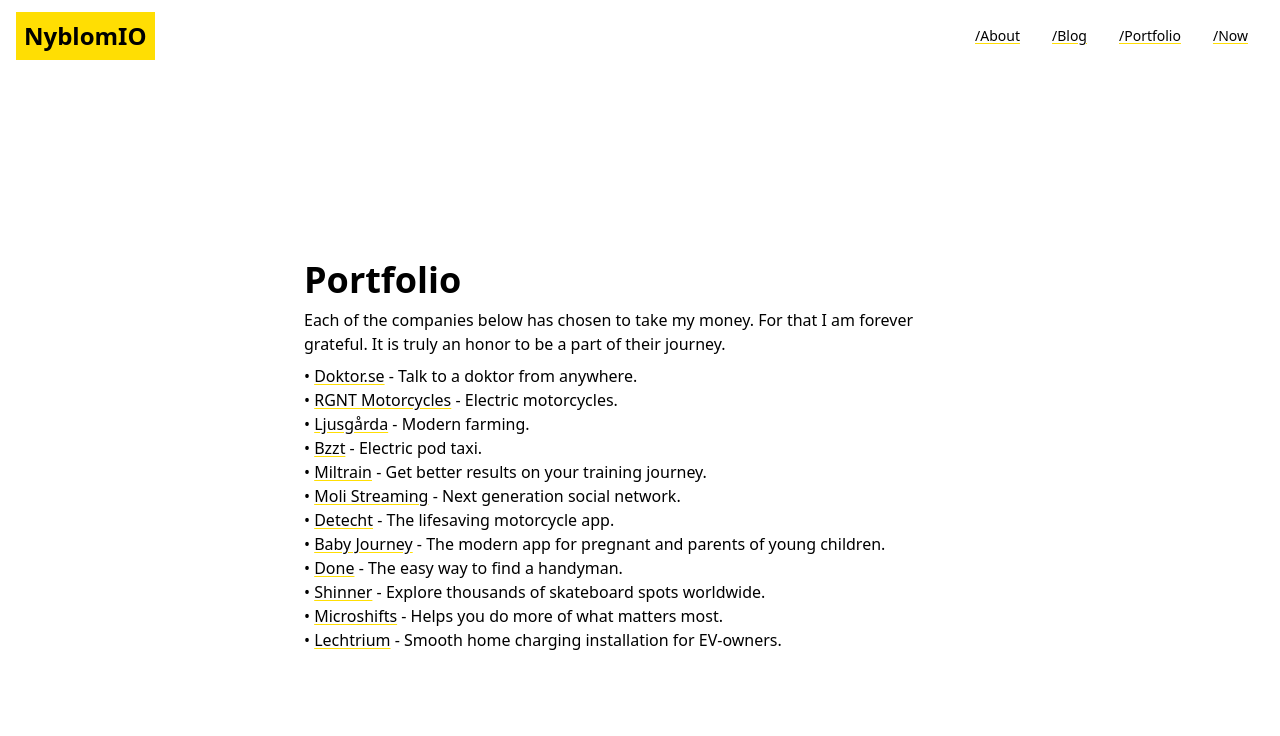
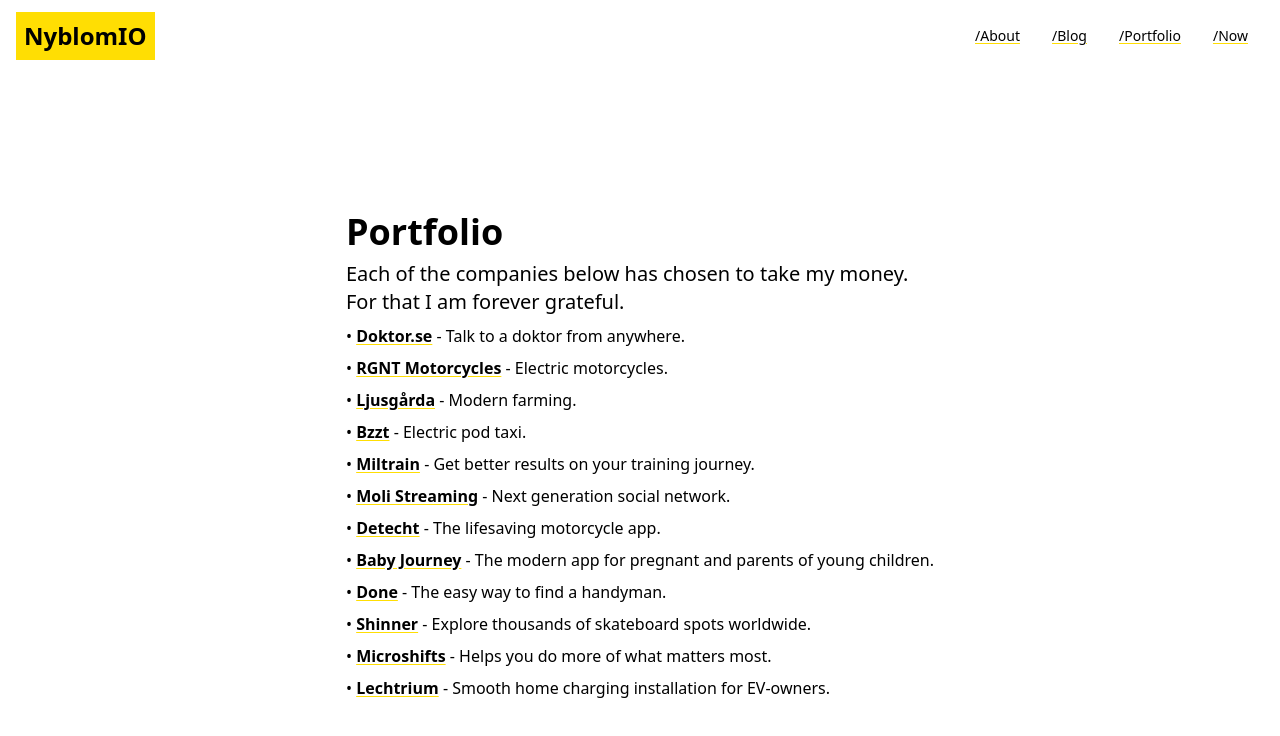
Before and after one commit to Qw4z1/nyblom-io, a Next.js app: page /portfolio in a window 1280 px wide. Shown: the top 736 px of the page. Built offline with nearby package versions, Linux system fonts and the light colour scheme.

Commit message:
Fixed styling. Added change Now to be markdown based. Aadded Why Blog

```diff
--- a/pages/blog/[slug].tsx
+++ b/pages/blog/[slug].tsx
@@ -9,6 +9,7 @@
 import { Head } from "../../components/head";
 import { HeaderImage } from "../../components/headerImage";
 import remarkGfm from "remark-gfm";
+import Link from "next/link";
 
 interface BlogPostProps {
   post: Post;
@@ -50,7 +51,7 @@
         <p className="text-base lg:text-lg">
           {publishedAt} · {readingTime} · ?? views
         </p>
-        <BlogPost />
+        <BlogPost components={{ Link: Link }} />
       </article>
     </>
   );
--- a/pages/blog/index.tsx
+++ b/pages/blog/index.tsx
@@ -32,7 +32,8 @@
 
 export const getStaticProps: GetStaticProps<BlogListProps> = async () => {
   const posts = await getPostFrontMatter();
-  return { props: { posts } };
+  const publishedPosts = posts.filter((it) => it.published == true);
+  return { props: { posts: publishedPosts } };
 };
 
 export default BlogList;
--- a/pages/now.tsx
+++ b/pages/now.tsx
@@ -1,51 +1,67 @@
-import type { NextPage } from "next";
+import { readFileSync } from "fs";
+import { bundleMDX } from "mdx-bundler";
+import { getMDXComponent } from "mdx-bundler/client";
+import type { GetStaticProps, NextPage } from "next";
+import { join } from "path";
+import { useMemo } from "react";
+import remarkGfm from "remark-gfm";
 import { Head } from "../components/head";
+import { Content, ContentFrontMatter } from "../types";
+interface NowPageProps {
+  content: Content;
+}
 
-const Now: NextPage = () => {
+const Now: NextPage<NowPageProps> = ({ content }) => {
+  const lastUpdated = useMemo(
+    () =>
+      new Date(content.lastUpdated).toLocaleDateString("en-US", {
+        year: "numeric",
+        month: "short",
+        day: "numeric",
+      }),
+    [content.lastUpdated]
+  );
+
+  const ContentItem = useMemo(
+    () => getMDXComponent(content.sourceCode),
+    [content.sourceCode]
+  );
+
   return (
     <>
       <Head title={"Now"} description={"What is Viktor up to Now?"} />
       <div className="py-4 max-w-2xl flex flex-col justify-start items-start m-auto">
         <h1>Now</h1>
-        <p className="font-italic">
-          This is a Now Page. If you don&apos;t know what a <a href="https://nownownow.com/about">Now Page</a> is and you have
-          your own website, I think you should one too.
-        </p>
-        <h2>Life</h2>
-        I&apos;ve been living in Stockholm since 2017 and, more specifically,
-        Södermalm since 2019. I&apos;ve been living in startup land since 2012.
-        Either working for startups, building startups or investing in startups.
-        Some times all three at once. - Working with a new coach, focussing more
-        on improving my personal life. This coaching is based on the [Handel
-        Method](https://www.handelgroup.com/hg-life-programs/), but it&apos;s too
-        early for me to say if I can recommend it. - Lunches are mostly [Huel
-        based](https://huel.mention-me.com/m/ol/jr8aw-viktor-nyblom) (affiliate
-        link).
-        <h2>Health and fitness </h2>
-        During December I gave myself permission to really let myself go. I
-        properly gave in to my cravings and ate every tasty thing that came into
-        my way. The only rule here was that after the Christmas weekend I
-        promised myself to go on a fairly strict training program. My current
-        strength training routine consist of the classic [Starting Stregnth
-        program](https://startingstrength.com/get-started/programs). My goal it
-        to be able to squat 80 kg(3x5) paired with a body weight of 87 kg by the
-        end of the year.
-        <h2>Tech</h2>
-        Currently CTO at a startup called [Baby
-        Journey](https://babyjourney.se/). Our vision is to become a universe
-        for life with small children. This vision leaves a lot of room to
-        explore new technologies, but the core of the tech is our React Native
-        app. Thrilled to see [Stockiful](https://stockiful.com) 2.0 grow into a
-        really nice e-commerce solution using Nextjs and Stripe. This is a hobby
-        project As always, [Firebase](https://firebase.google.com/) things are
-        on my mind. In particular Firebase Analytics in conjuction with push
-        notifications and user audiences. I think Firebase only really shines if
-        you use all the bits and pieces in it. If you&apos;re only using it as a
-        database, then you are probably better of using something like
-        [Nhost](https://nhost.io/)
+        <p className="text-base lg:text-lg">Last updated: {lastUpdated}</p>
+        <ContentItem />
       </div>
     </>
   );
 };
 
+export const getStaticProps: GetStaticProps<NowPageProps> = async ({
+  params,
+}) => {
+  const filePath = join(process.cwd(), "content/now.mdx");
+  const mdxSource = readFileSync(filePath, "utf8");
+  const bundleResult = await bundleMDX({
+    source: mdxSource,
+    xdmOptions(options) {
+      options.remarkPlugins = [...(options?.remarkPlugins ?? []), remarkGfm];
+      return options;
+    },
+  });
+
+  const sourceCode = bundleResult.code;
+  const frontMatter = bundleResult.frontmatter as ContentFrontMatter;
+
+  return {
+    props: {
+      content: {
+        ...frontMatter,
+        sourceCode,
+      },
+    },
+  };
+};
 export default Now;
--- a/pages/portfolio.tsx
+++ b/pages/portfolio.tsx
@@ -4,63 +4,97 @@
 const Portfolio: NextPage = () => {
   return (
     <>
-      <Head
-        title={"Portfolio"}
-        description={"List of startup investments"}
-      />
+      <Head title={"Portfolio"} description={"List of startup investments"} />
       <div className="py-4 max-w-2xl flex flex-col justify-start items-start m-auto">
         <h1>Portfolio</h1>
-        <p>
-          Each of the companies below has chosen to take my money. For that I am
-          forever grateful. It is truly an honor to be a part of their journey.
+        <p className="text-xl">
+          Each of the companies below has chosen to take my money. <br /> For
+          that I am forever grateful.
         </p>
-        <ul>
+        <ul className="space-y-2">
           <li>
-            &#8226; <a href="https://doktor.se/">Doktor.se</a> - Talk to a
-            doktor from anywhere.{" "}
+            &#8226;{" "}
+            <a href="https://doktor.se/" className="font-bold">
+              Doktor.se
+            </a>{" "}
+            - Talk to a doktor from anywhere.{" "}
           </li>
           <li>
-            &#8226; <a href="https://rgnt-motorcycles.com/">RGNT Motorcycles</a>{" "}
+            &#8226;{" "}
+            <a href="https://rgnt-motorcycles.com/" className="font-bold">
+              RGNT Motorcycles
+            </a>{" "}
             - Electric motorcycles.
           </li>
           <li>
-            &#8226; <a href="https://ljusgarda.se/">Ljusgårda</a> - Modern
-            farming.
+            &#8226;{" "}
+            <a href="https://ljusgarda.se/" className="font-bold">
+              Ljusgårda
+            </a>{" "}
+            - Modern farming.
           </li>
           <li>
-            &#8226; <a href="https://www.bzzt.se/">Bzzt</a> - Electric pod taxi.
+            &#8226;{" "}
+            <a href="https://www.bzzt.se/" className="font-bold">
+              Bzzt
+            </a>{" "}
+            - Electric pod taxi.
           </li>
           <li>
-            &#8226; <a href="https://www.miltrain.se/">Miltrain</a> - Get better
-            results on your training journey.
+            &#8226;{" "}
+            <a href="https://www.miltrain.se/" className="font-bold">
+              Miltrain
+            </a>{" "}
+            - Get better results on your training journey.
           </li>
           <li>
-            &#8226; <a href="http://molistreaming.com/">Moli Streaming</a> -
-            Next generation social network.
+            &#8226;{" "}
+            <a href="http://molistreaming.com/" className="font-bold">
+              Moli Streaming
+            </a>{" "}
+            - Next generation social network.
           </li>
           <li>
-            &#8226; <a href="https://detecht.se/">Detecht</a> - The lifesaving
-            motorcycle app.
+            &#8226;{" "}
+            <a href="https://detecht.se/" className="font-bold">
+              Detecht
+            </a>{" "}
+            - The lifesaving motorcycle app.
           </li>
           <li>
-            &#8226; <a href="https://babyjourney.se/">Baby Journey</a> - The
-            modern app for pregnant and parents of young children.
+            &#8226;{" "}
+            <a href="https://babyjourney.se/" className="font-bold">
+              Baby Journey
+            </a>{" "}
+            - The modern app for pregnant and parents of young children.
           </li>
           <li>
-            &#8226; <a href="https://www.doneservices.se/">Done</a> - The easy
-            way to find a handyman.
+            &#8226;{" "}
+            <a href="https://www.doneservices.se/" className="font-bold">
+              Done
+            </a>{" "}
+            - The easy way to find a handyman.
           </li>
           <li>
-            &#8226; <a href="https://shinner.app/">Shinner</a> - Explore
-            thousands of skateboard spots worldwide.
+            &#8226;{" "}
+            <a href="https://shinner.app/" className="font-bold">
+              Shinner
+            </a>{" "}
+            - Explore thousands of skateboard spots worldwide.
           </li>
           <li>
-            &#8226; <a href="https://microshifts.app/">Microshifts</a> - Helps
-            you do more of what matters most.
+            &#8226;{" "}
+            <a href="https://microshifts.app/" className="font-bold">
+              Microshifts
+            </a>{" "}
+            - Helps you do more of what matters most.
           </li>
           <li>
-            &#8226; <a href="https://www.lectrium.io/">Lechtrium</a> - Smooth
-            home charging installation for EV-owners.
+            &#8226;{" "}
+            <a href="https://www.lectrium.io/" className="font-bold">
+              Lechtrium
+            </a>{" "}
+            - Smooth home charging installation for EV-owners.
           </li>
         </ul>
       </div>
--- a/posts/left_right_and_left_again.mdx
+++ b/posts/left_right_and_left_again.mdx
@@ -9,8 +9,6 @@
     - Velocity
     - Time to market
 published: true
-handle: "@qw4z1"
-username: "qw4z1"
 featuredImage: "f16.jpeg"
 ---
 
--- a/styles/globals.css
+++ b/styles/globals.css
@@ -35,7 +35,7 @@
 
 @layer components {
   .container {
-    @apply py-4 max-w-2xl flex flex-col justify-center items-center m-auto;
+    @apply py-4 px-8 md:px-4 lg:px-0 max-w-2xl flex flex-col justify-center items-center m-auto;
   }
 
 }
--- a/types/index.ts
+++ b/types/index.ts
@@ -1 +1,2 @@
 export * from './posts'
+export * from './content'
```
Also changed, not shown: content/now.mdx (added, +24 -0 lines), posts/why_blog.mdx (added, +62 -0 lines), types/content.ts (added, +7 -0 lines).
